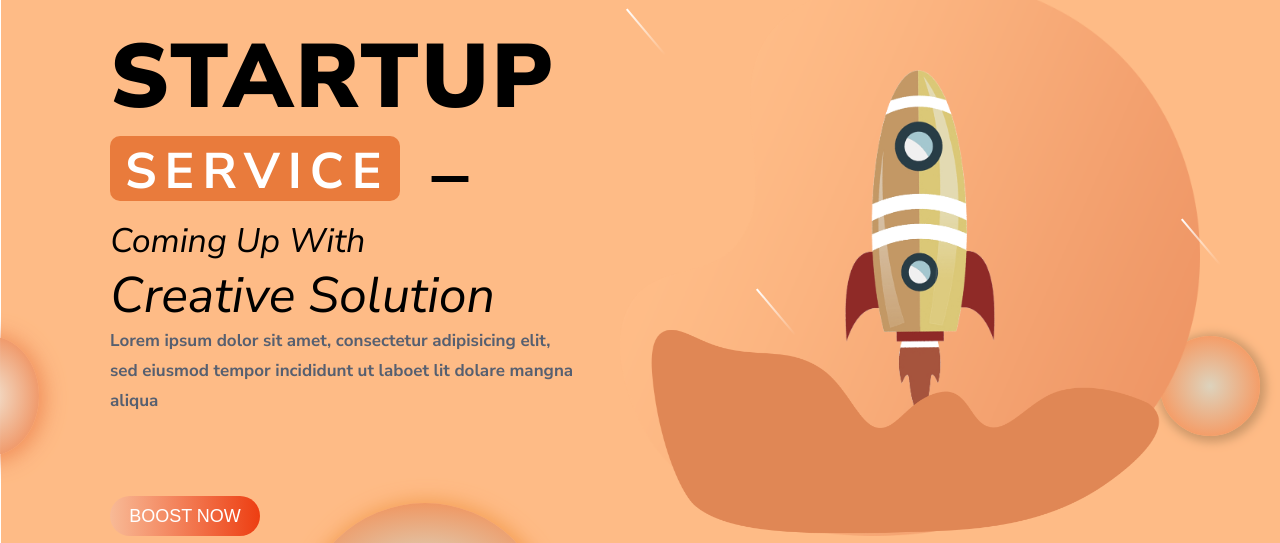
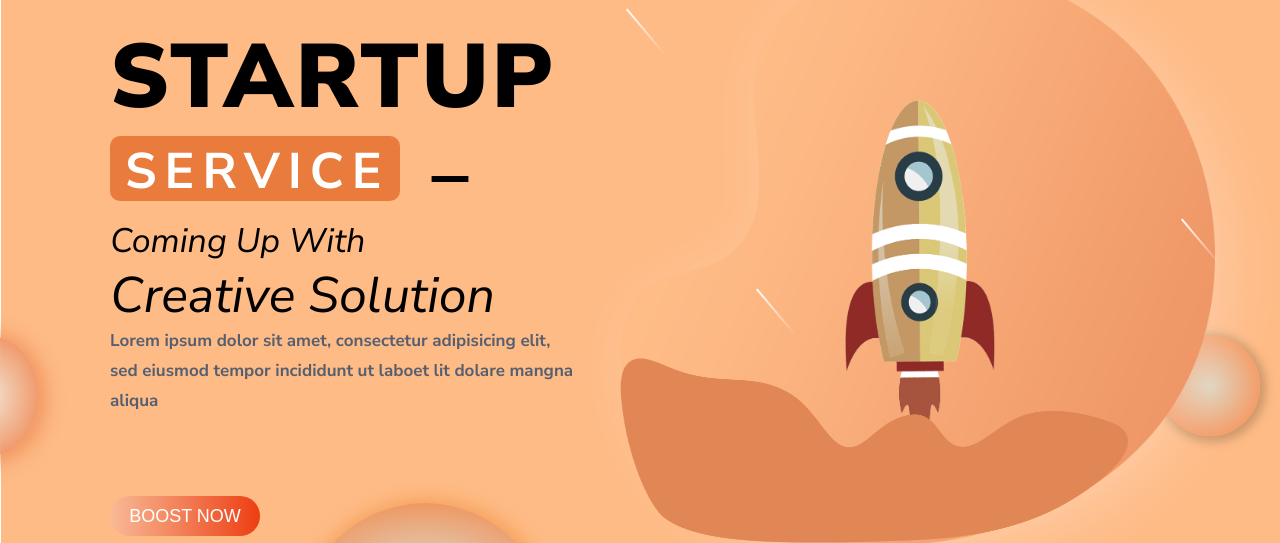
Before and after one commit to NidhaSalmath/landing_page, a plain HTML site: page index.html in a window 1280 px wide. Shown: the part 204-747 px from the top of the page. Drawn offline with nearby package versions, Linux system fonts and the light colour scheme.

Commit message:
add shadow

```diff
--- a/css/style.css
+++ b/css/style.css
@@ -166,19 +166,20 @@ body {
 
 /* image_section start */
 .image1 {
-    width: 580px;
-    height: 560px;
+    width: 595px;
+    height: 580px;
     position: absolute;
-    top: 180px;
+    top: 170px;
     left: 620px;
+    filter: drop-shadow(13px 13px 30px rgb(255, 255, 255,0.249));
 }
 
 .image2 {
     width: 520px;
-    height: 210px;
+    height: 190px;
     position: absolute;
-    top: 530px;
-    left: 650px;
+    top: 559px;
+    left: 619px;
     z-index: 2;
 }
 
@@ -186,7 +187,7 @@ body {
     width: 150px;
     height: 350px;
     position: relative;
-    top: 235px;
+    top: 265px;
     left: 840px;
     z-index: 1;
     filter: grayscale(55%);
```
